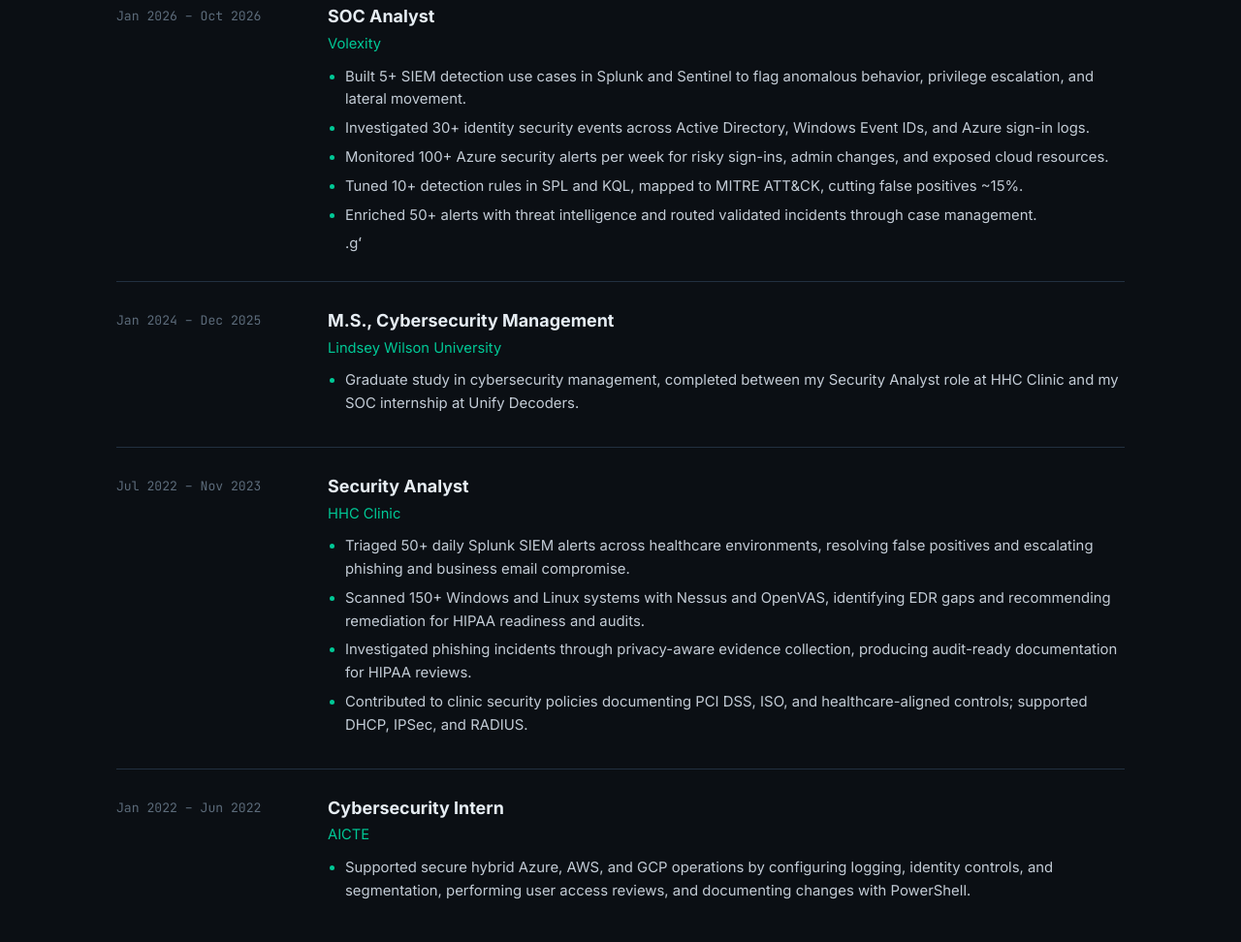
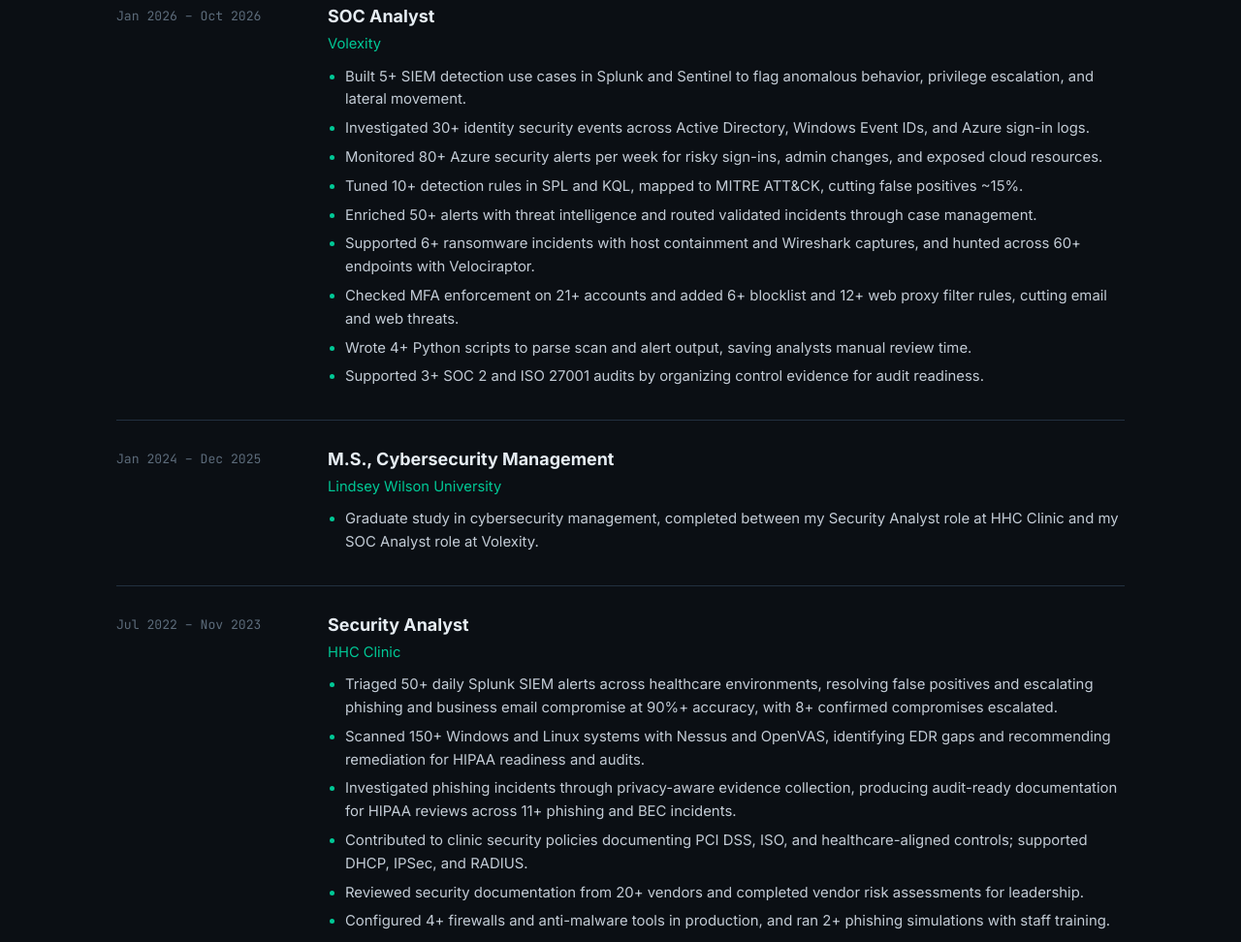
Before and after one commit to Fahad-Quadri/Fahad-Quadri.github.io, a plain HTML site: page index.html in a window 1280 px wide. Shown: the part 3656-4628 px from the top of the page at 97% size. Drawn offline with Linux system fonts and the light colour scheme.

Commit message:
Add files via upload

```diff
--- a/index.html
+++ b/index.html
@@ -455,9 +455,13 @@ sha256  9f86d081884c7d65…</pre>
             <ul>
               <li>Built 5+ SIEM detection use cases in Splunk and Sentinel to flag anomalous behavior, privilege escalation, and lateral movement.</li>
                <li>Investigated 30+ identity security events across Active Directory, Windows Event IDs, and Azure sign-in logs.</li>
-               <li>Monitored 100+ Azure security alerts per week for risky sign-ins, admin changes, and exposed cloud resources.</li>
+               <li>Monitored 80+ Azure security alerts per week for risky sign-ins, admin changes, and exposed cloud resources.</li>
                <li>Tuned 10+ detection rules in SPL and KQL, mapped to MITRE ATT&CK, cutting false positives ~15%.</li>
-              <li>Enriched 50+ alerts with threat intelligence and routed validated incidents through case management.</li>.gʻ
+              <li>Enriched 50+ alerts with threat intelligence and routed validated incidents through case management.</li>
+              <li>Supported 6+ ransomware incidents with host containment and Wireshark captures, and hunted across 60+ endpoints with Velociraptor.</li>
+              <li>Checked MFA enforcement on 21+ accounts and added 6+ blocklist and 12+ web proxy filter rules, cutting email and web threats.</li>
+              <li>Wrote 4+ Python scripts to parse scan and alert output, saving analysts manual review time.</li>
+              <li>Supported 3+ SOC 2 and ISO 27001 audits by organizing control evidence for audit readiness.</li>
             </ul>
           </div>
         </div>
@@ -467,7 +471,7 @@ sha256  9f86d081884c7d65…</pre>
             <h3>M.S., Cybersecurity Management</h3>
             <div class="org">Lindsey Wilson University</div>
             <ul>
-              <li>Graduate study in cybersecurity management, completed between my Security Analyst role at HHC Clinic and my SOC internship at Unify Decoders.</li>
+              <li>Graduate study in cybersecurity management, completed between my Security Analyst role at HHC Clinic and my SOC Analyst role at Volexity.</li>
             </ul>
           </div>
         </div>
@@ -477,10 +481,12 @@ sha256  9f86d081884c7d65…</pre>
             <h3>Security Analyst</h3>
             <div class="org">HHC Clinic</div>
             <ul>
-              <li>Triaged 50+ daily Splunk SIEM alerts across healthcare environments, resolving false positives and escalating phishing and business email compromise.</li>
+              <li>Triaged 50+ daily Splunk SIEM alerts across healthcare environments, resolving false positives and escalating phishing and business email compromise at 90%+ accuracy, with 8+ confirmed compromises escalated.</li>
               <li>Scanned 150+ Windows and Linux systems with Nessus and OpenVAS, identifying EDR gaps and recommending remediation for HIPAA readiness and audits.</li>
-              <li>Investigated phishing incidents through privacy-aware evidence collection, producing audit-ready documentation for HIPAA reviews.</li>
+              <li>Investigated phishing incidents through privacy-aware evidence collection, producing audit-ready documentation for HIPAA reviews across 11+ phishing and BEC incidents.</li>
               <li>Contributed to clinic security policies documenting PCI DSS, ISO, and healthcare-aligned controls; supported DHCP, IPSec, and RADIUS.</li>
+              <li>Reviewed security documentation from 20+ vendors and completed vendor risk assessments for leadership.</li>
+              <li>Configured 4+ firewalls and anti-malware tools in production, and ran 2+ phishing simulations with staff training.</li>
             </ul>
           </div>
         </div>
```
